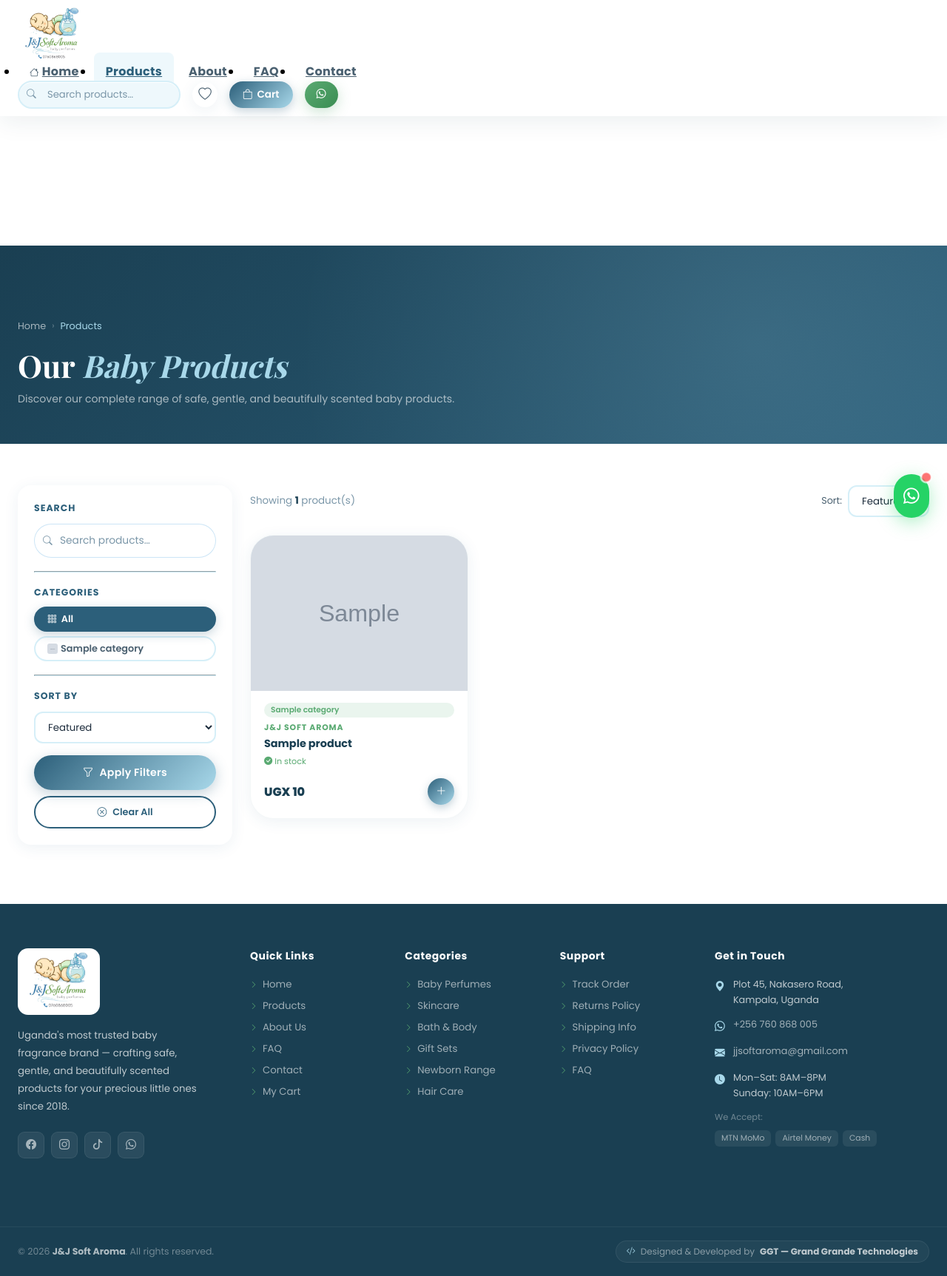
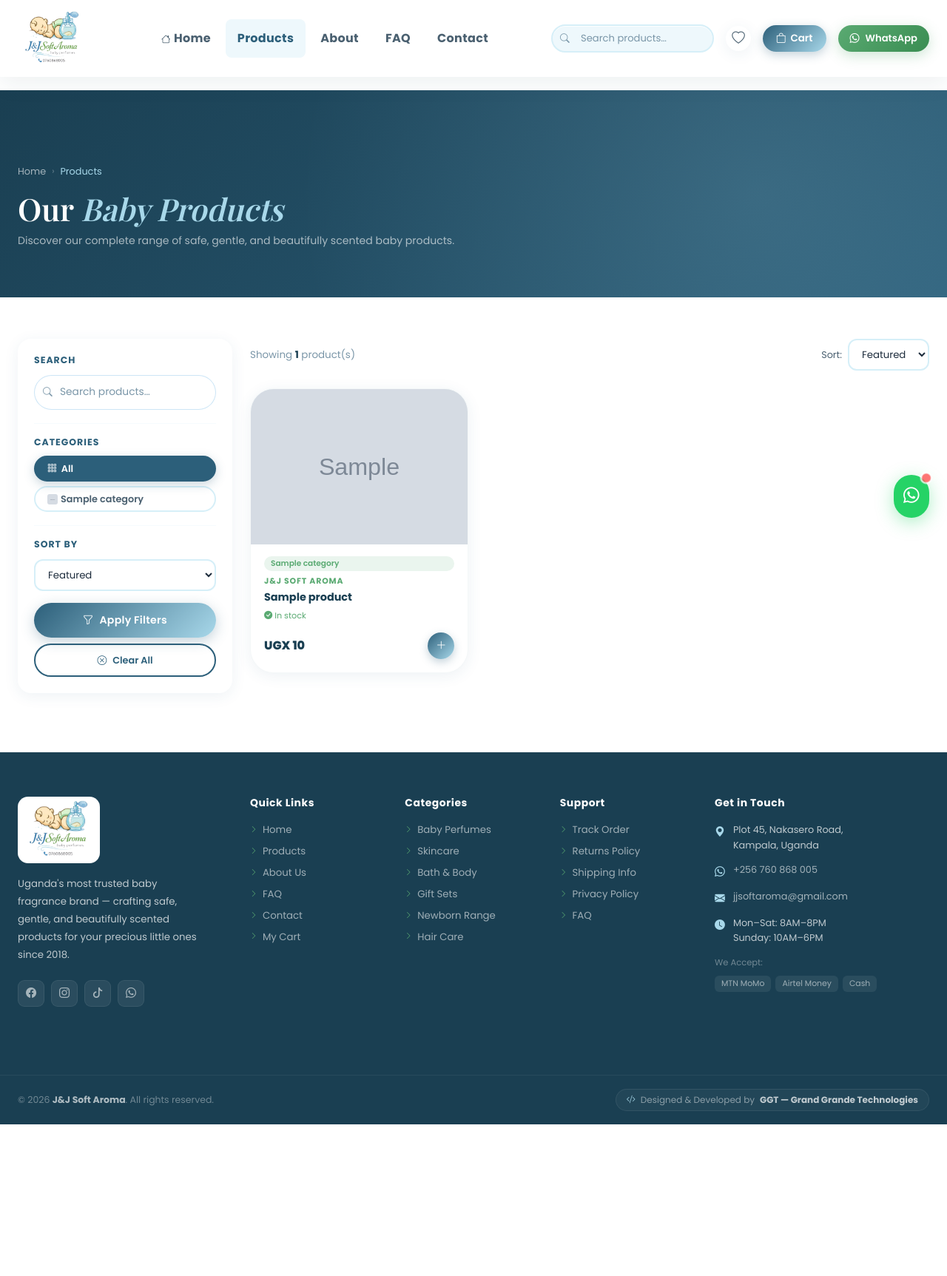
Before and after one commit to Alberto-G1/jj-soft-aroma, a Flask app: page /products in a window 1280 px wide. Shown: the whole page at 74% size. After the commit the page ends 1520 px from the top, so only its background shows below. Run offline with Flask 3, Linux system fonts and the light colour scheme; tables that the repository leaves empty hold one stand-in row (values such as "Sample post"); grey boxes marked "Sample" are stand-in pictures; some libraries are stand-ins or nearby versions; some web fonts are replaced.

Commit message:
back to normal

```diff
--- a/static/css/utilities.css
+++ /dev/null
@@ -1,322 +0,0 @@
-/* ═══════════════════════════════════════════════════════════
-   BOOTSTRAP REPLACEMENT UTILITIES
-   Pure CSS utilities to replace Bootstrap classes
-   ═══════════════════════════════════════════════════════════ */
-
-/* ── DISPLAY UTILITIES ──────────────────────────────────── */
-.d-none { display: none !important; }
-.d-block { display: block !important; }
-.d-flex { display: flex !important; }
-.d-grid { display: grid !important; }
-.d-inline { display: inline !important; }
-.d-inline-block { display: inline-block !important; }
-.d-inline-flex { display: inline-flex !important; }
-
-/* ── FLEXBOX UTILITIES ─────────────────────────────────── */
-.flex-column { flex-direction: column !important; }
-.flex-wrap { flex-wrap: wrap !important; }
-.flex-nowrap { flex-wrap: nowrap !important; }
-.justify-content-start { justify-content: flex-start !important; }
-.justify-content-end { justify-content: flex-end !important; }
-.justify-content-center { justify-content: center !important; }
-.justify-content-between { justify-content: space-between !important; }
-.justify-content-around { justify-content: space-around !important; }
-.align-items-start { align-items: flex-start !important; }
-.align-items-end { align-items: flex-end !important; }
-.align-items-center { align-items: center !important; }
-.align-items-baseline { align-items: baseline !important; }
-.align-items-stretch { align-items: stretch !important; }
-.gap-1 { gap: 0.25rem !important; }
-.gap-2 { gap: 0.5rem !important; }
-.gap-3 { gap: 1rem !important; }
-.gap-4 { gap: 1.5rem !important; }
-.gap-5 { gap: 3rem !important; }
-
-/* ── WIDTH & HEIGHT ──────────────────────────────────── */
-.w-100 { width: 100% !important; }
-.w-auto { width: auto !important; }
-.h-100 { height: 100% !important; }
-.h-auto { height: auto !important; }
-
-/* ── MARGIN UTILITIES ───────────────────────────────── */
-.m-0 { margin: 0 !important; }
-.m-1 { margin: 0.25rem !important; }
-.m-2 { margin: 0.5rem !important; }
-.m-3 { margin: 1rem !important; }
-.m-4 { margin: 1.5rem !important; }
-.m-5 { margin: 3rem !important; }
-
-.mx-auto { margin-left: auto !important; margin-right: auto !important; }
-.my-auto { margin-top: auto !important; margin-bottom: auto !important; }
-.mx-0 { margin-left: 0 !important; margin-right: 0 !important; }
-.my-0 { margin-top: 0 !important; margin-bottom: 0 !important; }
-.mx-1 { margin-left: 0.25rem !important; margin-right: 0.25rem !important; }
-.my-1 { margin-top: 0.25rem !important; margin-bottom: 0.25rem !important; }
-.mx-2 { margin-left: 0.5rem !important; margin-right: 0.5rem !important; }
-.my-2 { margin-top: 0.5rem !important; margin-bottom: 0.5rem !important; }
-.mx-3 { margin-left: 1rem !important; margin-right: 1rem !important; }
-.my-3 { margin-top: 1rem !important; margin-bottom: 1rem !important; }
-.mx-4 { margin-left: 1.5rem !important; margin-right: 1.5rem !important; }
-.my-4 { margin-top: 1.5rem !important; margin-bottom: 1.5rem !important; }
-.mx-5 { margin-left: 3rem !important; margin-right: 3rem !important; }
-.my-5 { margin-top: 3rem !important; margin-bottom: 3rem !important; }
-
-.mt-0 { margin-top: 0 !important; }
-.mt-1 { margin-top: 0.25rem !important; }
-.mt-2 { margin-top: 0.5rem !important; }
-.mt-3 { margin-top: 1rem !important; }
-.mt-4 { margin-top: 1.5rem !important; }
-.mt-5 { margin-top: 3rem !important; }
-
-.mb-0 { margin-bottom: 0 !important; }
-.mb-1 { margin-bottom: 0.25rem !important; }
-.mb-2 { margin-bottom: 0.5rem !important; }
-.mb-3 { margin-bottom: 1rem !important; }
-.mb-4 { margin-bottom: 1.5rem !important; }
-.mb-5 { margin-bottom: 3rem !important; }
-
-.ms-0 { margin-left: 0 !important; }
-.ms-1 { margin-left: 0.25rem !important; }
-.ms-2 { margin-left: 0.5rem !important; }
-.ms-3 { margin-left: 1rem !important; }
-.ms-4 { margin-left: 1.5rem !important; }
-.ms-5 { margin-left: 3rem !important; }
-.ms-auto { margin-left: auto !important; }
-
-.me-0 { margin-right: 0 !important; }
-.me-1 { margin-right: 0.25rem !important; }
-.me-2 { margin-right: 0.5rem !important; }
-.me-3 { margin-right: 1rem !important; }
-.me-4 { margin-right: 1.5rem !important; }
-.me-5 { margin-right: 3rem !important; }
-
-/* ── PADDING UTILITIES ──────────────────────────────── */
-.p-0 { padding: 0 !important; }
-.p-1 { padding: 0.25rem !important; }
-.p-2 { padding: 0.5rem !important; }
-.p-3 { padding: 1rem !important; }
-.p-4 { padding: 1.5rem !important; }
-.p-5 { padding: 3rem !important; }
-
-.px-0 { padding-left: 0 !important; padding-right: 0 !important; }
-.px-1 { padding-left: 0.25rem !important; padding-right: 0.25rem !important; }
-.px-2 { padding-left: 0.5rem !important; padding-right: 0.5rem !important; }
-.px-3 { padding-left: 1rem !important; padding-right: 1rem !important; }
-.px-4 { padding-left: 1.5rem !important; padding-right: 1.5rem !important; }
-.px-5 { padding-left: 3rem !important; padding-right: 3rem !important; }
-
-.py-0 { padding-top: 0 !important; padding-bottom: 0 !important; }
-.py-1 { padding-top: 0.25rem !important; padding-bottom: 0.25rem !important; }
-.py-2 { padding-top: 0.5rem !important; padding-bottom: 0.5rem !important; }
-.py-3 { padding-top: 1rem !important; padding-bottom: 1rem !important; }
-.py-4 { padding-top: 1.5rem !important; padding-bottom: 1.5rem !important; }
-.py-5 { padding-top: 3rem !important; padding-bottom: 3rem !important; }
-
-.pt-0 { padding-top: 0 !important; }
-.pt-1 { padding-top: 0.25rem !important; }
-.pt-2 { padding-top: 0.5rem !important; }
-.pt-3 { padding-top: 1rem !important; }
-.pt-4 { padding-top: 1.5rem !important; }
-.pt-5 { padding-top: 3rem !important; }
-
-.pb-0 { padding-bottom: 0 !important; }
-.pb-1 { padding-bottom: 0.25rem !important; }
-.pb-2 { padding-bottom: 0.5rem !important; }
-.pb-3 { padding-bottom: 1rem !important; }
-.pb-4 { padding-bottom: 1.5rem !important; }
-.pb-5 { padding-bottom: 3rem !important; }
-
-.ps-0 { padding-left: 0 !important; }
-.ps-1 { padding-left: 0.25rem !important; }
-.ps-2 { padding-left: 0.5rem !important; }
-.ps-3 { padding-left: 1rem !important; }
-.ps-4 { padding-left: 1.5rem !important; }
-.ps-5 { padding-left: 3rem !important; }
-
-.pe-0 { padding-right: 0 !important; }
-.pe-1 { padding-right: 0.25rem !important; }
-.pe-2 { padding-right: 0.5rem !important; }
-.pe-3 { padding-right: 1rem !important; }
-.pe-4 { padding-right: 1.5rem !important; }
-.pe-5 { padding-right: 3rem !important; }
-
-/* ── TEXT UTILITIES ────────────────────────────────── */
-.text-center { text-align: center !important; }
-.text-start { text-align: left !important; }
-.text-end { text-align: right !important; }
-.text-dark { color: #212529 !important; }
-.text-danger { color: #dc3545 !important; }
-
-/* ── POSITIONING ───────────────────────────────────── */
-.position-relative { position: relative !important; }
-.position-absolute { position: absolute !important; }
-.position-fixed { position: fixed !important; }
-.top-0 { top: 0 !important; }
-.bottom-0 { bottom: 0 !important; }
-.start-0 { left: 0 !important; }
-.end-0 { right: 0 !important; }
-.start-100 { left: 100% !important; }
-
-/* ── TRANSFORMS ────────────────────────────────────── */
-.translate-middle { transform: translate(-50%, -50%) !important; }
-
-/* ── GRID SYSTEM (Alternative to Bootstrap Grid) ──── */
-.row {
-  display: grid;
-  grid-template-columns: repeat(12, 1fr);
-  gap: 1rem;
-  margin: 0;
-  width: 100%;
-}
-
-.col-1 { grid-column: span 1; }
-.col-2 { grid-column: span 2; }
-.col-3 { grid-column: span 3; }
-.col-4 { grid-column: span 4; }
-.col-5 { grid-column: span 5; }
-.col-6 { grid-column: span 6; }
-.col-7 { grid-column: span 7; }
-.col-8 { grid-column: span 8; }
-.col-9 { grid-column: span 9; }
-.col-10 { grid-column: span 10; }
-.col-11 { grid-column: span 11; }
-.col-12 { grid-column: span 12; }
-
-.col-sm-1 { grid-column: span 1; }
-.col-sm-2 { grid-column: span 2; }
-.col-sm-3 { grid-column: span 3; }
-.col-sm-4 { grid-column: span 4; }
-.col-sm-5 { grid-column: span 5; }
-.col-sm-6 { grid-column: span 6; }
-.col-sm-12 { grid-column: span 12; }
-
-.col-md-1 { grid-column: span 1; }
-.col-md-2 { grid-column: span 2; }
-.col-md-3 { grid-column: span 3; }
-.col-md-4 { grid-column: span 4; }
-.col-md-6 { grid-column: span 6; }
-.col-md-12 { grid-column: span 12; }
-
-.col-lg-1 { grid-column: span 1; }
-.col-lg-2 { grid-column: span 2; }
-.col-lg-3 { grid-column: span 3; }
-.col-lg-9 { grid-column: span 9; }
-.col-lg-12 { grid-column: span 12; }
-
-.g-0 { gap: 0 !important; }
-.g-1 { gap: 0.25rem !important; }
-.g-2 { gap: 0.5rem !important; }
-.g-3 { gap: 1rem !important; }
-.g-4 { gap: 1.5rem !important; }
-.g-5 { gap: 3rem !important; }
-
-/* ── BORDER UTILITIES ───────────────────────────────── */
-.border { border: 1px solid #dee2e6 !important; }
-.border-0 { border: 0 !important; }
-.rounded { border-radius: 0.25rem !important; }
-.rounded-1 { border-radius: 0.25rem !important; }
-.rounded-2 { border-radius: 0.5rem !important; }
-.rounded-3 { border-radius: 1rem !important; }
-.rounded-pill { border-radius: 50rem !important; }
-
-/* ── BACKGROUND UTILITIES ──────────────────────────── */
-.bg-white { background-color: #fff !important; }
-.bg-light { background-color: #f8f9fa !important; }
-.bg-dark { background-color: #212529 !important; }
-
-/* ── DISPLAY RESPONSIVE (No media queries here - handled in main.css) ── */
-.d-lg-none { display: none !important; }
-.d-lg-block { display: block !important; }
-.d-lg-flex { display: flex !important; }
-
-/* ── FORM UTILITIES ────────────────────────────────── */
-.form-control {
-  display: block;
-  width: 100%;
-  padding: 0.375rem 0.75rem;
-  font-size: 1rem;
-  font-weight: 400;
-  line-height: 1.5;
-  color: #212529;
-  background-color: #fff;
-  background-clip: padding-box;
-  border: 1px solid #dee2e6;
-  appearance: none;
-  border-radius: 0.25rem;
-  transition: border-color 0.15s ease-in-out, box-shadow 0.15s ease-in-out;
-}
-
-.form-control:focus {
-  color: #212529;
-  background-color: #fff;
-  border-color: #86b7fe;
-  outline: 0;
-  box-shadow: 0 0 0 0.25rem rgba(13, 110, 253, 0.25);
-}
-
-.form-control-sm {
-  padding: 0.25rem 0.5rem;
-  font-size: 0.875rem;
-  border-radius: 0.2rem;
-}
-
-/* ── BADGE UTILITIES ───────────────────────────────── */
-.badge {
-  display: inline-block;
-  padding: 0.35em 0.65em;
-  font-size: 0.75em;
-  font-weight: 700;
-  line-height: 1;
-  color: #fff;
-  text-align: center;
-  white-space: nowrap;
-  vertical-align: baseline;
-  border-radius: 0.25rem;
-}
-
-.badge.rounded-pill {
-  border-radius: 10rem;
-}
-
-/* ── RESPONSIVE CLASSES ────────────────────────────── */
-@media (max-width: 991px) {
-  .d-lg-none { display: block !important; }
-  .d-lg-block { display: none !important; }
-  .d-lg-flex { display: none !important; }
-
-  .col-md-1 { grid-column: span 2; }
-  .col-md-2 { grid-column: span 4; }
-  .col-md-3 { grid-column: span 6; }
-  .col-md-4 { grid-column: span 6; }
-  .col-md-6 { grid-column: span 12; }
-}
-
-@media (max-width: 767px) {
-  .row {
-    grid-template-columns: repeat(2, 1fr);
-    gap: 0.5rem;
-  }
-
-  .col-sm-1 { grid-column: span 1; }
-  .col-sm-2 { grid-column: span 2; }
-  .col-sm-6 { grid-column: span 2; }
-  .col-sm-12 { grid-column: span 2; }
-}
-
-@media (max-width: 576px) {
-  .row {
-    grid-template-columns: 1fr;
-    gap: 0.5rem;
-  }
-
-  .col-sm-1, .col-sm-2, .col-sm-3, .col-sm-4, .col-sm-5, .col-sm-6,
-  .col-1, .col-2, .col-3, .col-4, .col-5, .col-6, .col-7, .col-8, .col-9, .col-10, .col-11, .col-12,
-  .col-md-1, .col-md-2, .col-md-3, .col-md-4, .col-md-6, .col-md-12,
-  .col-lg-1, .col-lg-2, .col-lg-3, .col-lg-9, .col-lg-12 {
-    grid-column: span 1;
-  }
-
-  .flex-wrap { flex-wrap: wrap !important; }
-
-  .position-absolute { position: relative !important; }
-}
--- a/static/js/main.js
+++ b/static/js/main.js
@@ -302,29 +302,8 @@ function changeThumb(el, src) {
   }
 }
 
-/* ── IMAGE ERROR HANDLING ───────────────────────────────────── */
-(function () {
-  document.addEventListener('DOMContentLoaded', () => {
-    // Handle all images with error fallback
-    const allImages = document.querySelectorAll('img');
-    allImages.forEach(img => {
-      // Add error handler if not already present
-      if (!img.hasAttribute('data-error-handled')) {
-        img.addEventListener('error', function() {
-          this.style.display = 'none';
-          // Show next sibling placeholder if it exists
-          if (this.nextElementSibling && this.nextElementSibling.classList.contains('no-image-placeholder')) {
-            this.nextElementSibling.style.display = 'flex';
-          }
-        });
-        img.setAttribute('data-error-handled', 'true');
-      }
-    });
-  });
-})();
-
 /* ── ACCORDION (FAQ) ─────────────────────────────────────────── */
-// Accordion handles smooth transitions
+// Bootstrap handles this, but ensure smooth custom styling
 document.addEventListener('DOMContentLoaded', () => {
   document.querySelectorAll('.accordion-button').forEach(btn => {
     btn.addEventListener('click', () => {
--- a/templates/admin/base_admin.html
+++ b/templates/admin/base_admin.html
@@ -8,7 +8,6 @@
   <link rel="preconnect" href="https://fonts.googleapis.com">
   <link href="https://fonts.googleapis.com/css2?family=Poppins:wght@300;400;500;600;700;800;900&family=Dancing+Script:wght@700&display=swap" rel="stylesheet">
   <link rel="stylesheet" href="https://cdn.jsdelivr.net/npm/bootstrap-icons@1.11.0/font/bootstrap-icons.css">
-  <link rel="stylesheet" href="{{ url_for('static', filename='css/utilities.css') }}">
   <link rel="stylesheet" href="{{ url_for('static', filename='admin/css/admin-style.css') }}">
   <script>
     // Initialize theme on page load
--- a/templates/base.html
+++ b/templates/base.html
@@ -18,8 +18,8 @@
   <link href="https://fonts.googleapis.com/css2?family=Poppins:wght@300;400;500;600;700;800;900&family=Playfair+Display:ital,wght@0,600;0,700;1,600&display=swap" rel="stylesheet">
   <!-- Bootstrap Icons -->
   <link href="https://cdn.jsdelivr.net/npm/bootstrap-icons@1.11.0/font/bootstrap-icons.css" rel="stylesheet">
-  <!-- CSS Utilities (Bootstrap replacement) -->
-  <link href="{{ url_for('static', filename='css/utilities.css') }}" rel="stylesheet">
+  <!-- Bootstrap CSS -->
+  <link href="https://cdn.jsdelivr.net/npm/bootstrap@5.3.2/dist/css/bootstrap.min.css" rel="stylesheet">
   <!-- Site CSS -->
   <link href="{{ url_for('static', filename='css/style.css') }}" rel="stylesheet">
   {% block head %}{% endblock %}
@@ -386,6 +386,7 @@
 
 
 <!-- Scripts -->
+<script src="https://cdn.jsdelivr.net/npm/bootstrap@5.3.2/dist/js/bootstrap.bundle.min.js"></script>
 <script src="{{ url_for('static', filename='js/main.js') }}"></script>
 <script>
   document.addEventListener('DOMContentLoaded', () => {
--- a/templates/customer/products.html
+++ b/templates/customer/products.html
@@ -54,9 +54,7 @@
                    style="justify-content:flex-start;">
                   {% if cat.icon_url %}
                     <img src="{{ cat.icon_url if cat.icon_url and cat.icon_url.startswith('http') else url_for('static', filename=cat.icon_url) }}"
-                         style="width:14px;height:14px;object-fit:cover;border-radius:3px;onerror=this.style.display='none';"
-                         onload=""
-                         onerror="this.style.display='none';">
+                         style="width:14px;height:14px;object-fit:cover;border-radius:3px;">
                   {% endif %}
                   {{ cat.name }}
                 </a>
--- a/templates/macros.html
+++ b/templates/macros.html
@@ -12,11 +12,7 @@
       {% if product.image_url %}
         <img src="{{ product.image_url if product.image_url and product.image_url.startswith('http') else url_for('static', filename=product.image_url) }}"
              alt="{{ product.name }}" loading="lazy"
-             onerror="this.style.display='none'; this.nextElementSibling?.style.display='flex';"
              style="width:100%;height:100%;object-fit:cover;">
-        <div class="no-image-placeholder" style="display:none;">
-          <i class="bi bi-stars"></i>
-        </div>
       {% else %}
         <div class="no-image-placeholder">
           <i class="bi bi-stars"></i>
```
